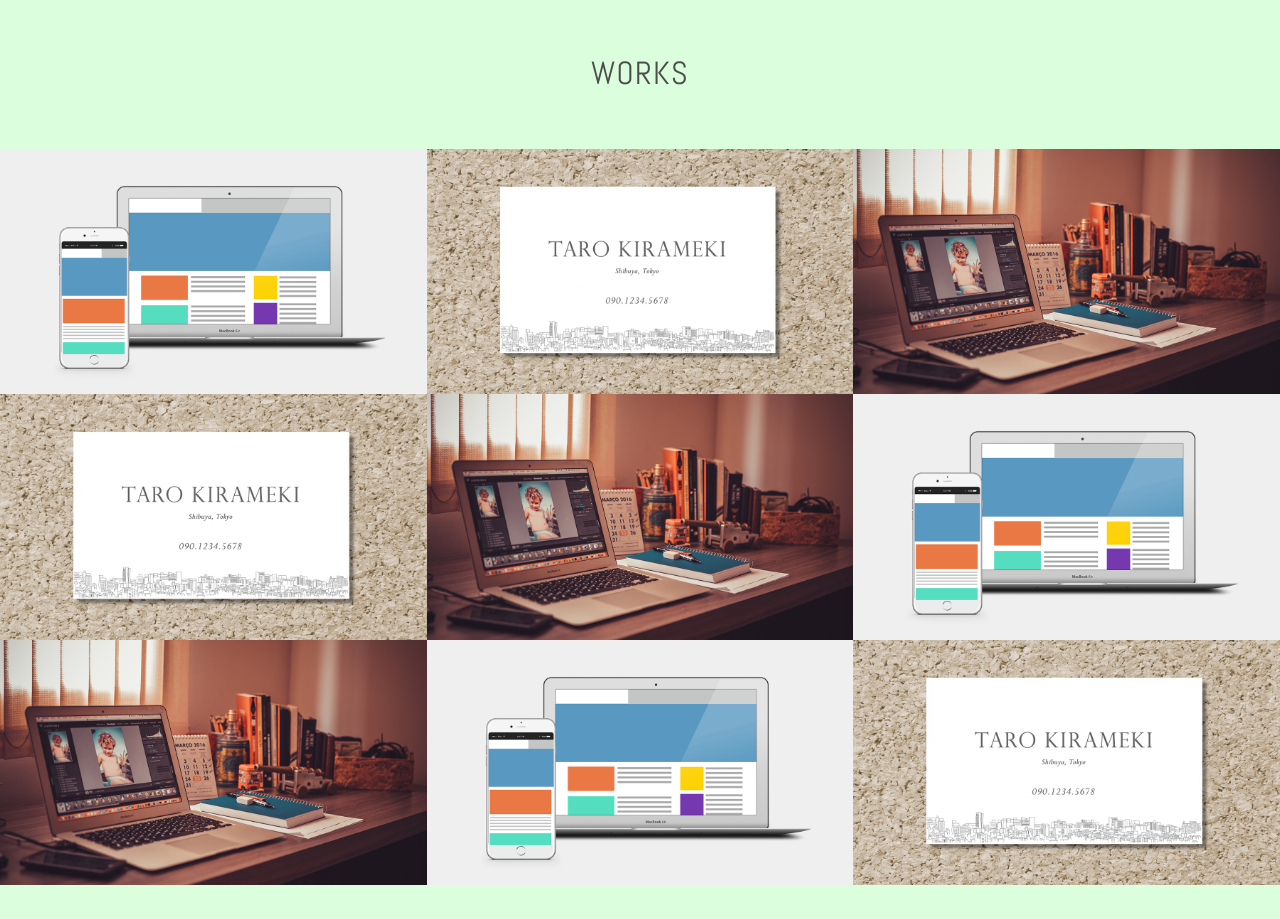
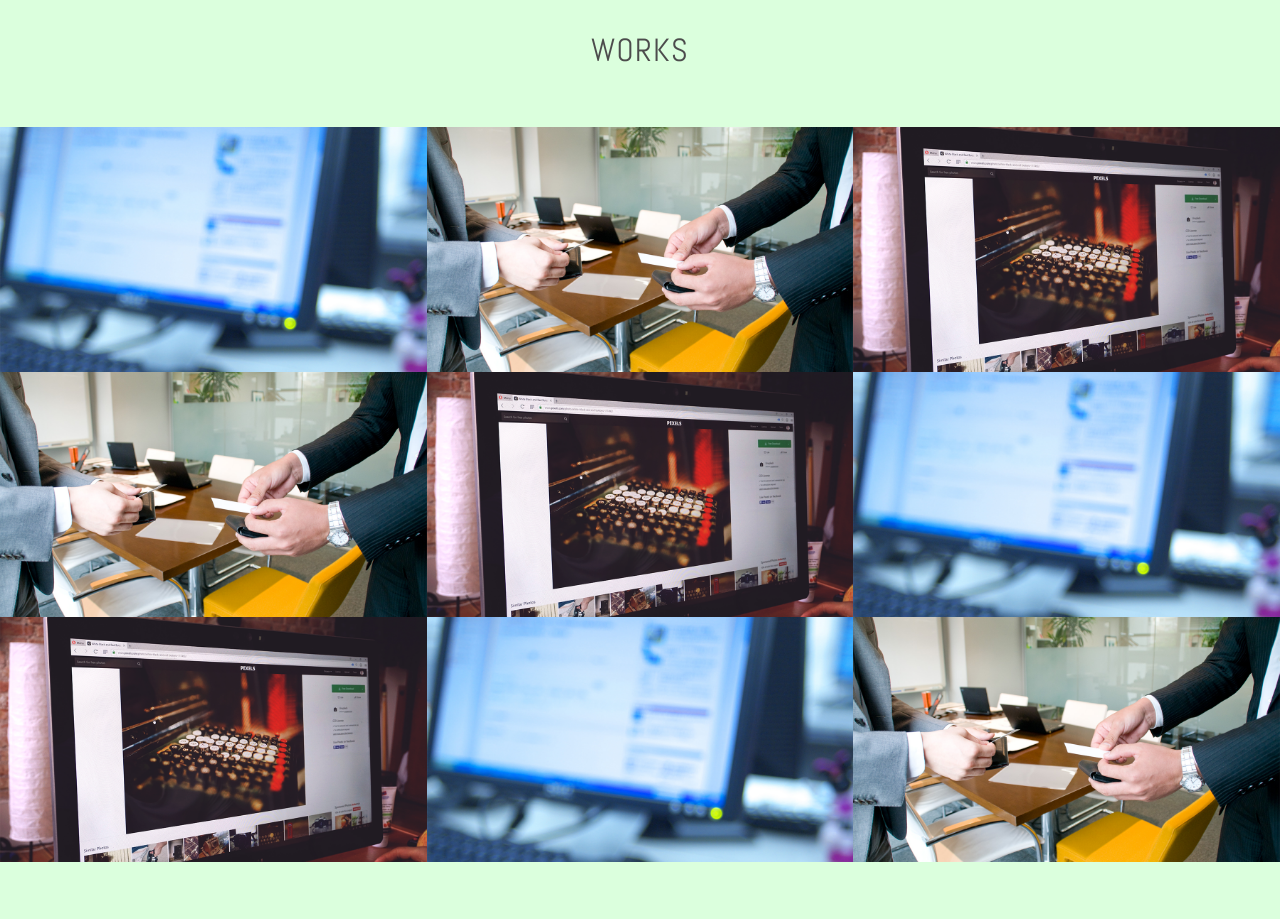
Before and after one commit to seijiharayama/seijiharayama.github.io, a plain HTML site: page index.html in a window 1280 px wide. Shown: the part 1040-1959 px from the top of the page. Drawn offline with nearby package versions, Linux system fonts and the light colour scheme.

Commit message:
picture syusei

```diff
--- a/index.html
+++ b/index.html
@@ -8,13 +8,13 @@
         <link rel="stylesheet" href="https://cdnjs.cloudflare.com/ajax/libs/meyer-reset/2.0/reset.css">
         <link rel="stylesheet" href="./css/style.css">
         <link rel="stylesheet" href="https://maxcdn.bootstrapcdn.com/font-awesome/4.6.1/css/font-awesome.min.css">
-    </head>git commit index.html
+    </head>
     <body>
         <header>
             <a href="#contact" class="button-contact"><i aria-label="お問い合わせ" class="fa fa-envelope-o"></i></a>
             <div class="profile">
                 <h1 class="site-title abel uppercase text-center">Web Eco Designer <span>Seiji Harayama</span></h1>
-                <img src="./images/img_profile.jpg" alt="プロフィール写真" width="140" height="140" class="block-center profile-icon">
+                <img src="./images/mypic.png" alt="プロフィール写真" width="140" height="140" class="block-center profile-icon">
                 <p>事業構想大学院大学の出版部で月刊「事業構想」の編集をしている原山青士です。
                 環境NPOや今後作るサービスのWEBサイトを自分の手で作れるようになりたいと思っています。</p>
             </div>
@@ -44,7 +44,7 @@
                 <h2 class="text-center">Works</h2>
                 <div class="works-box">
                     <a href="#">
-                    <img src="./images/img_work_site.png" alt="株式会社きらめき コーポレートサイト様 Webサイトデザイン">
+                    <img src="./images/work3.png" alt="株式会社きらめき コーポレートサイト様 Webサイトデザイン">
                     <div class="works-box-inner">
                     <div class="text-center">
                     <h3>株式会社きらめき コーポレートサイト</h3>
@@ -56,7 +56,7 @@
                 </div>
                         <div class="works-box">
             <a href="#">
-                <img src="./images/img_work_card.jpg" alt="きらめき花子様 名刺デザイン">
+                <img src="./images/work2.png" alt="きらめき花子様 名刺デザイン">
                 <div class="works-box-inner">
                     <div class="text-center">
                         <h3>きらめき花子様 名刺</h3>
@@ -68,7 +68,7 @@
         </div>
         <div class="works-box">
             <a href="#">
-                <img src="./images/img_work_blog.jpg" alt="WordPressオリジナルテーマ">
+                <img src="./images/work1.png" alt="WordPressオリジナルテーマ">
                 <div class="works-box-inner">
                     <div class="text-center">
                         <h3>ブログデザイン</h3>
@@ -80,7 +80,7 @@
         </div>
         <div class="works-box">
             <a href="#">
-                <img src="./images/img_work_card.jpg" alt="きらめき花子様 名刺デザイン">
+                <img src="./images/work2.png" alt="きらめき花子様 名刺デザイン">
                 <div class="works-box-inner">
                     <div class="text-center">
                         <h3>きらめき花子様 名刺</h3>
@@ -92,7 +92,7 @@
         </div>
         <div class="works-box">
             <a href="#">
-                <img src="./images/img_work_blog.jpg" alt="WordPressオリジナルテーマ">
+                <img src="./images/work1.png" alt="WordPressオリジナルテーマ">
                 <div class="works-box-inner">
                     <div class="text-center">
                         <h3>ブログデザイン</h3>
@@ -104,7 +104,7 @@
         </div>
         <div class="works-box">
             <a href="#">
-                <img src="./images/img_work_site.png" alt="株式会社きらめき コーポレートサイト様 Webサイトデザイン">
+                <img src="./images/work3.png" alt="株式会社きらめき コーポレートサイト様 Webサイトデザイン">
                 <div class="works-box-inner">
                     <div class="text-center">
                         <h3>株式会社きらめき コーポレートサイト</h3>
@@ -116,7 +116,7 @@
         </div>
         <div class="works-box">
             <a href="#">
-                <img src="./images/img_work_blog.jpg" alt="WordPressオリジナルテーマ">
+                <img src="./images/work1.png" alt="WordPressオリジナルテーマ">
                 <div class="works-box-inner">
                     <div class="text-center">
                         <h3>ブログデザイン</h3>
@@ -128,7 +128,7 @@
         </div>
         <div class="works-box">
             <a href="#">
-                <img src="./images/img_work_site.png" alt="株式会社きらめき コーポレートサイト様 Webサイトデザイン">
+                <img src="./images/work3.png" alt="株式会社きらめき コーポレートサイト様 Webサイトデザイン">
                 <div class="works-box-inner">
                     <div class="text-center">
                         <h3>株式会社きらめき コーポレートサイト</h3>
@@ -141,7 +141,7 @@
 
         <div class="works-box">
             <a href="#">
-                <img src="./images/img_work_card.jpg" alt="きらめき花子様 名刺デザイン">
+                <img src="./images/work2.png" alt="きらめき花子様 名刺デザイン">
                 <div class="works-box-inner">
                     <div class="text-center">
                         <h3>きらめき花子様 名刺</h3>
```
Also changed, not shown: images/mypic.png (added), images/work1.png (added), images/work2.png (added), images/work3.png (added).
